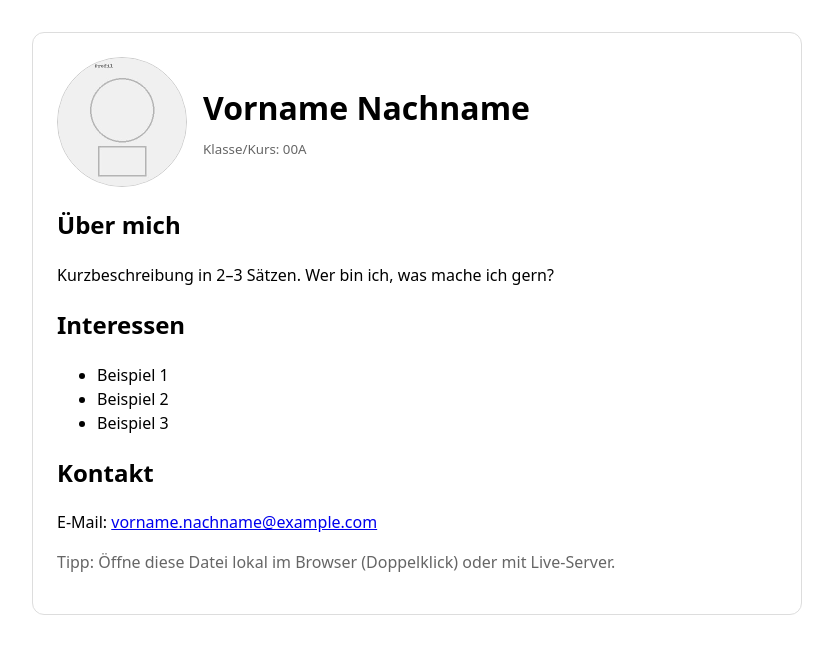
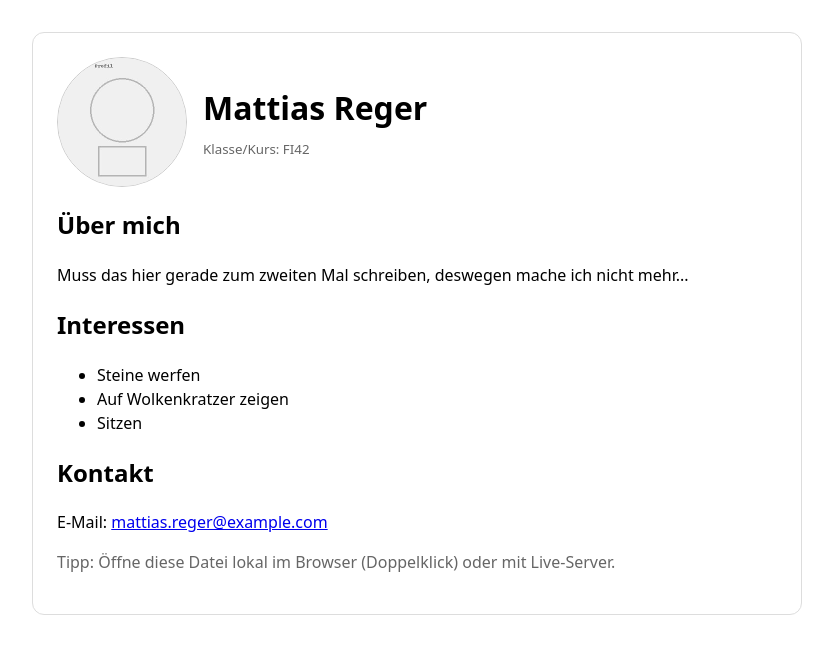
Before and after one commit to MattiasReger/git_aufgabe_steckbrief_starter, a plain HTML site: page index.html in a window 1280 px wide. Shown: the whole page, without its empty margins (0-833 px from the left). Drawn offline with Linux system fonts and the light colour scheme.

Commit message:
Profil ausgefüllt: Name/Klasse/Interessen; README mit Änderungsprotokoll ergänzt

```diff
--- a/index.html
+++ b/index.html
@@ -22,25 +22,25 @@
     <div class="row">
       <img src="assets/profil.jpg" alt="Profilbild (Platzhalter)">
       <div>
-        <h1 id="name">Vorname Nachname</h1>
-        <small id="klasse">Klasse/Kurs: 00A</small>
+        <h1 id="name">Mattias Reger</h1>
+        <small id="klasse">Klasse/Kurs: FI42</small>
       </div>
     </div>
     <div class="section">
       <h2>Über mich</h2>
-      <p id="ueber-mich">Kurzbeschreibung in 2–3 Sätzen. Wer bin ich, was mache ich gern?</p>
+      <p id="ueber-mich">Muss das hier gerade zum zweiten Mal schreiben, deswegen mache ich nicht mehr...</p>
     </div>
     <div class="section">
       <h2>Interessen</h2>
       <ul id="interessen">
-        <li>Beispiel 1</li>
-        <li>Beispiel 2</li>
-        <li>Beispiel 3</li>
+        <li>Steine werfen</li>
+        <li>Auf Wolkenkratzer zeigen</li>
+        <li>Sitzen</li>
       </ul>
     </div>
     <div class="section">
       <h2>Kontakt</h2>
-      <p>E-Mail: <a id="email" href="mailto:vorname.nachname@example.com">vorname.nachname@example.com</a></p>
+      <p>E-Mail: <a id="email" href="mailto:mattias.reger@example.com">mattias.reger@example.com</a></p>
     </div>
     <div class="section muted">
       <p>Tipp: Öffne diese Datei lokal im Browser (Doppelklick) oder mit Live-Server.</p>
```
